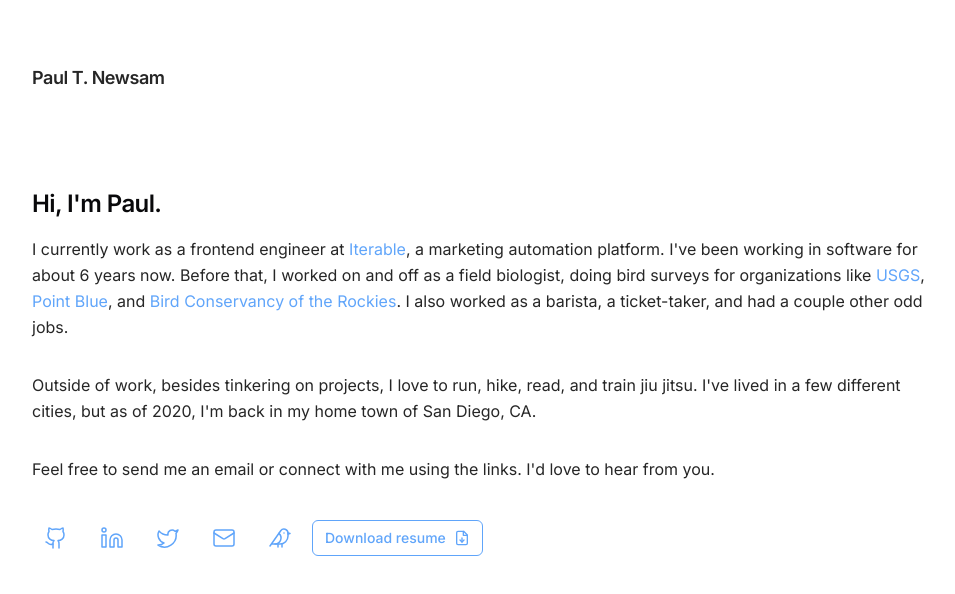
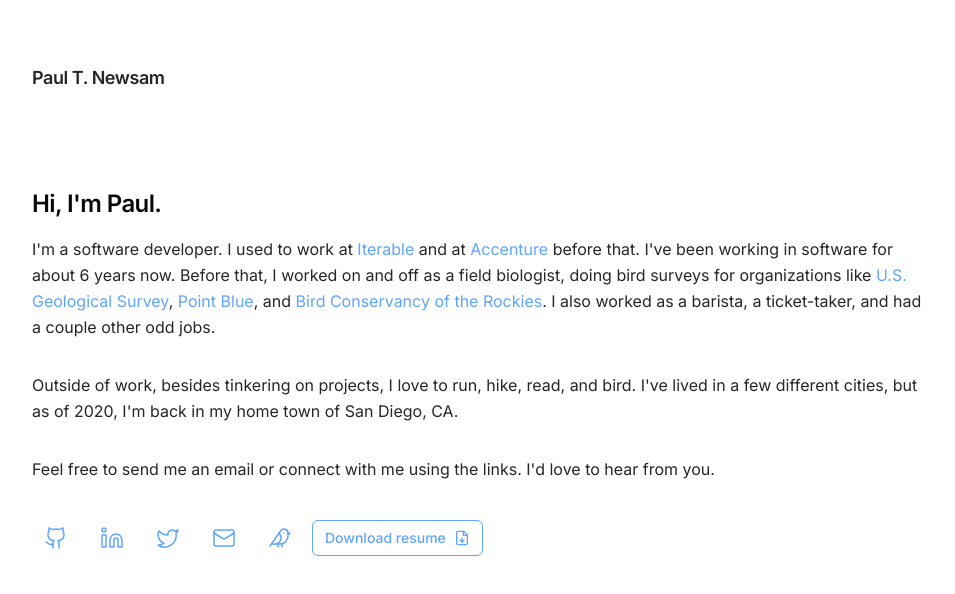
Before and after one commit to pnewsam/paultnewsam.com, a Next.js app: page / in a window 1280 px wide. Shown: the top 594 px of the page, without its empty margins (160-1115 px from the left). Built offline with nearby package versions, Linux system fonts and the light colour scheme.

Commit message:
Update basics.

```diff
--- /dev/null
+++ b/src/app/blog/+page.tsx
@@ -0,0 +1,17 @@
+import { H1, H2, InternalLink, Li, Ul } from "@/components/typography/index";
+
+export default function Blog() {
+  return (
+    <div>
+      <H1 className="mb-4">Blog</H1>
+      <H2 className="mb-4">On Working with People</H2>
+      <Ul>
+        <Li>
+          <InternalLink href="/blog/a-more-graceful-exit">
+            A More Graceful Exit
+          </InternalLink>
+        </Li>
+      </Ul>
+    </div>
+  );
+}
--- a/src/app/bookshelf/#page.tsx
+++ b/src/app/bookshelf/+page.tsx
@@ -15,9 +15,7 @@ export default function BookshelfPage() {
           Patrick Collison&apos;s bookshelf page
         </a>
         . So I thought I&apos;d take a page from his book and track the books I
-        keep around. Some of these, I haven&apos;t finished reading. But I keep
-        them around so I can to read a chapter here or there. And others, I keep
-        around because they remind me of important lessons.
+        keep around. I haven&apos;t necessarily read these books.
       </Body>
       <H2 className="mb-4">Non-fiction</H2>
       <Body className="mb-8">
--- a/src/app/page.tsx
+++ b/src/app/page.tsx
@@ -9,12 +9,17 @@ export default function Home() {
     <div>
       <H1 className="mb-4">Hi, I&apos;m Paul.</H1>
       <Body className="mb-8">
-        I currently work as a frontend engineer at{" "}
-        <ExternalLink href="https://iterable.com/">Iterable</ExternalLink>, a
-        marketing automation platform. I&apos;ve been working in software for
-        about 6 years now. Before that, I worked on and off as a field
-        biologist, doing bird surveys for organizations like&nbsp;
-        <ExternalLink href="https://www.usgs.gov/">USGS</ExternalLink>,{" "}
+        I&apos;m a software developer. I used to work at{" "}
+        <ExternalLink href="https://www.iterable.com/">Iterable</ExternalLink>{" "}
+        and at{" "}
+        <ExternalLink href="https://www.accenture.com/">Accenture</ExternalLink>{" "}
+        before that. I&apos;ve been working in software for about 6 years now.
+        Before that, I worked on and off as a field biologist, doing bird
+        surveys for organizations like&nbsp;
+        <ExternalLink href="https://www.usgs.gov/">
+          U.S. Geological Survey
+        </ExternalLink>
+        ,{" "}
         <ExternalLink href="https://www.pointblue.org/">
           Point Blue
         </ExternalLink>
@@ -27,8 +32,8 @@ export default function Home() {
       </Body>
       <Body className="mb-8">
         Outside of work, besides tinkering on projects, I love to run, hike,
-        read, and train jiu jitsu. I&apos;ve lived in a few different cities,
-        but as of 2020, I&apos;m back in my home town of San Diego, CA.
+        read, and bird. I&apos;ve lived in a few different cities, but as of
+        2020, I&apos;m back in my home town of San Diego, CA.
       </Body>
       <Body className="mb-8">
         Feel free to send me an email or connect with me using the links.
--- a/src/app/thoughts/#page.tsx
+++ /dev/null
@@ -1,3 +0,0 @@
-export default function Thoughts() {
-  return <div>Thoughts</div>;
-}
--- a/src/app/thoughts/what-should-a-frontend-developer-know/#page.tsx
+++ /dev/null
@@ -1,18 +0,0 @@
-import { H1 } from "@/components/typography";
-
-export default function ArticlePage() {
-  return (
-    <div>
-      <H1>Things a Frontend Developer Should Know</H1>
-      <ul>
-        <li>HTTP</li>
-        <li>DOM</li>
-        <li>DNS</li>
-        <li>CORS</li>
-        <li>JWT Auth</li>
-        <li>Session Auth</li>
-        <li>Cookies</li>
-      </ul>
-    </div>
-  );
-}
--- a/src/components/TopNav.tsx
+++ b/src/components/TopNav.tsx
@@ -11,11 +11,11 @@ export const TopNav = () => {
         >
           Paul T. Newsam
         </Link>
-        {/* <div className="inline-flex items-center gap-4">
-          <InternalLink className="text-sm" href="/about">
-            About
-          </InternalLink>
-        </div> */}
+        <div className="inline-flex items-center gap-4">
+          {/* <InternalLink className="text-sm" href="/bookshelf">
+            Bookshelf
+          </InternalLink> */}
+        </div>
       </div>
     </div>
   );
--- a/src/components/typography/index.tsx
+++ b/src/components/typography/index.tsx
@@ -9,9 +9,9 @@ export const Body = ({
   children: React.ReactNode;
   className?: string;
 }) => (
-  <div className={cn("text-neutral-800 leading-relaxed", className)}>
+  <p className={cn("text-neutral-800 leading-relaxed", className)}>
     {children}
-  </div>
+  </p>
 );
 
 export const Ul = ({
@@ -75,7 +75,7 @@ export const InternalLink = ({
 }) => (
   <Link
     className={cn(
-      "text-blue-400 transition hover:text-blue-500 inline-flex items-center gap-2",
+      "text-blue-400 transition hover:text-blue-500 items-center gap-2",
       className
     )}
     href={href}
@@ -97,7 +97,7 @@ export const ExternalLink = ({
 } & React.AnchorHTMLAttributes<HTMLAnchorElement>) => (
   <a
     className={cn(
-      "text-blue-400 transition hover:text-blue-500 inline-flex items-center gap-2",
+      "text-blue-400 transition hover:text-blue-500 items-center gap-2",
       className
     )}
     href={href}
```
